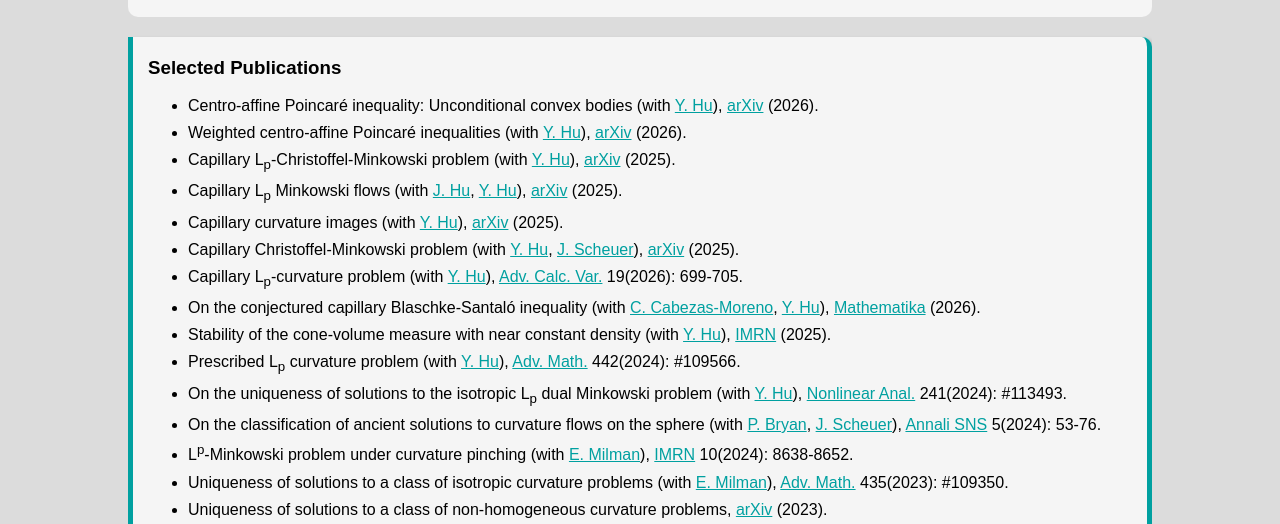
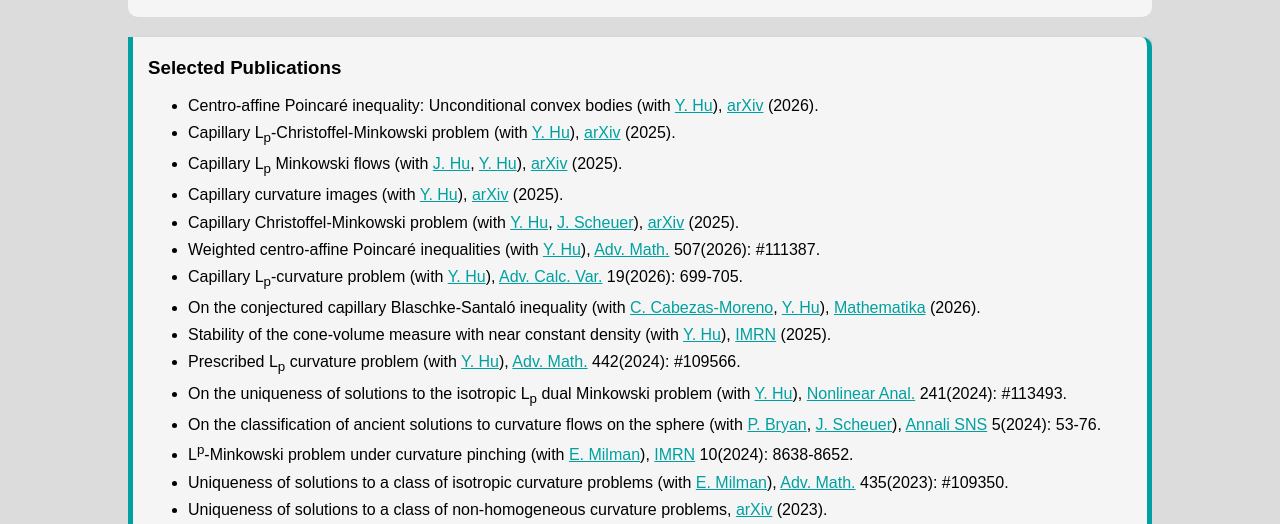
Before and after one commit to mohammadivaki/mohammadivaki.github.io, a plain HTML site: page index.html in a window 1280 px wide. Shown: the part 253-777 px from the top of the page. Drawn offline with nearby package versions, Linux system fonts and the light colour scheme; a web font is replaced by a local one.

Commit message:
Update index.html

```diff
--- a/index.html
+++ b/index.html
@@ -146,11 +146,11 @@
   <h3>Selected Publications</h3>
   <ul>
     <li>Centro-affine Poincaré inequality: Unconditional convex bodies (with <a href="https://arxiv.org/search/math?query=Hu%2C+Yingxiang&searchtype=author&abstracts=show&order=-announced_date_first&size=50" target="_blank">Y. Hu</a>), <a href="https://arxiv.org/pdf/2607.20223" target="_blank">arXiv</a> (2026).</li>
-    <li>Weighted centro-affine Poincaré inequalities (with <a href="https://arxiv.org/search/math?query=Hu%2C+Yingxiang&searchtype=author&abstracts=show&order=-announced_date_first&size=50" target="_blank">Y. Hu</a>), <a href="https://arxiv.org/pdf/2606.04774" target="_blank">arXiv</a> (2026).</li>
     <li>Capillary L<sub>p</sub>-Christoffel-Minkowski problem (with <a href="https://arxiv.org/search/math?query=Hu%2C+Yingxiang&searchtype=author&abstracts=show&order=-announced_date_first&size=50" target="_blank">Y. Hu</a>), <a href="https://arxiv.org/pdf/2512.15464" target="_blank">arXiv</a> (2025).</li>
     <li>Capillary L<sub>p</sub> Minkowski flows (with <a href="https://arxiv.org/search/math?query=Hu%2C+Jinrong&searchtype=author&abstracts=show&order=-announced_date_first&size=50" target="_blank">J. Hu</a>, <a href="https://arxiv.org/search/math?query=Hu%2C+Yingxiang&searchtype=author&abstracts=show&order=-announced_date_first&size=50" target="_blank">Y. Hu</a>), <a href="https://arxiv.org/pdf/2509.06110" target="_blank">arXiv</a> (2025).</li>
     <li>Capillary curvature images (with <a href="https://arxiv.org/search/math?query=Hu%2C+Yingxiang&searchtype=author&abstracts=show&order=-announced_date_first&size=50" target="_blank">Y. Hu</a>), <a href="https://arxiv.org/pdf/2505.12921" target="_blank">arXiv</a> (2025).</li>
     <li>Capillary Christoffel-Minkowski problem (with <a href="https://arxiv.org/search/math?query=Hu%2C+Yingxiang&searchtype=author&abstracts=show&order=-announced_date_first&size=50" target="_blank">Y. Hu</a>, <a href="https://jsscheuer.github.io/" target="_blank">J. Scheuer</a>), <a href="https://arxiv.org/pdf/2504.09320" target="_blank">arXiv</a> (2025).</li>
+    <li>Weighted centro-affine Poincaré inequalities (with <a href="https://arxiv.org/search/math?query=Hu%2C+Yingxiang&searchtype=author&abstracts=show&order=-announced_date_first&size=50" target="_blank">Y. Hu</a>), <a href="https://doi.org/10.1016/j.aim.2026.111387" target="_blank">Adv. Math.</a> 507(2026): #111387.</li>
     <li>Capillary L<sub>p</sub>-curvature problem (with <a href="https://arxiv.org/search/math?query=Hu%2C+Yingxiang&searchtype=author&abstracts=show&order=-announced_date_first&size=50" target="_blank">Y. Hu</a>), <a href="https://doi.org/10.1515/acv-2026-0021" target="_blank">Adv. Calc. Var.</a> 19(2026): 699-705.</li>
     <li>On the conjectured capillary Blaschke-Santaló inequality (with <a href="https://arxiv.org/search/math?query=Cabezas-Moreno%2C+C&searchtype=author&abstracts=show&order=-announced_date_first&size=50" target="_blank">C. Cabezas-Moreno</a>, <a href="https://arxiv.org/search/math?query=Hu%2C+Yingxiang&searchtype=author&abstracts=show&order=-announced_date_first&size=50" target="_blank">Y. Hu</a>), <a href="https://doi.org/10.1112/mtk.70109" target="_blank">Mathematika</a> (2026).</li>
     <li>Stability of the cone-volume measure with near constant density (with <a href="https://arxiv.org/search/math?query=Hu%2C+Yingxiang&searchtype=author&abstracts=show&order=-announced_date_first&size=50" target="_blank">Y. Hu</a>), <a href="https://doi.org/10.1093/imrn/rnaf062" target="_blank">IMRN</a> (2025).</li>
```
